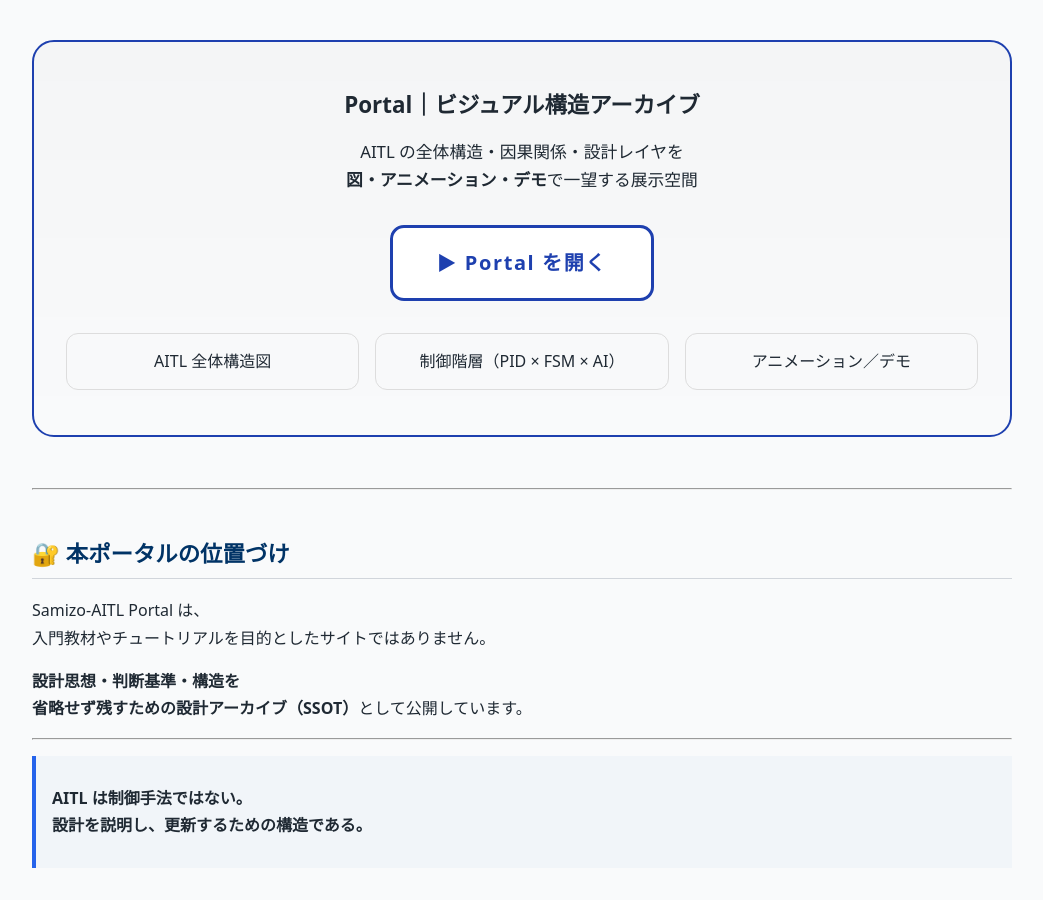
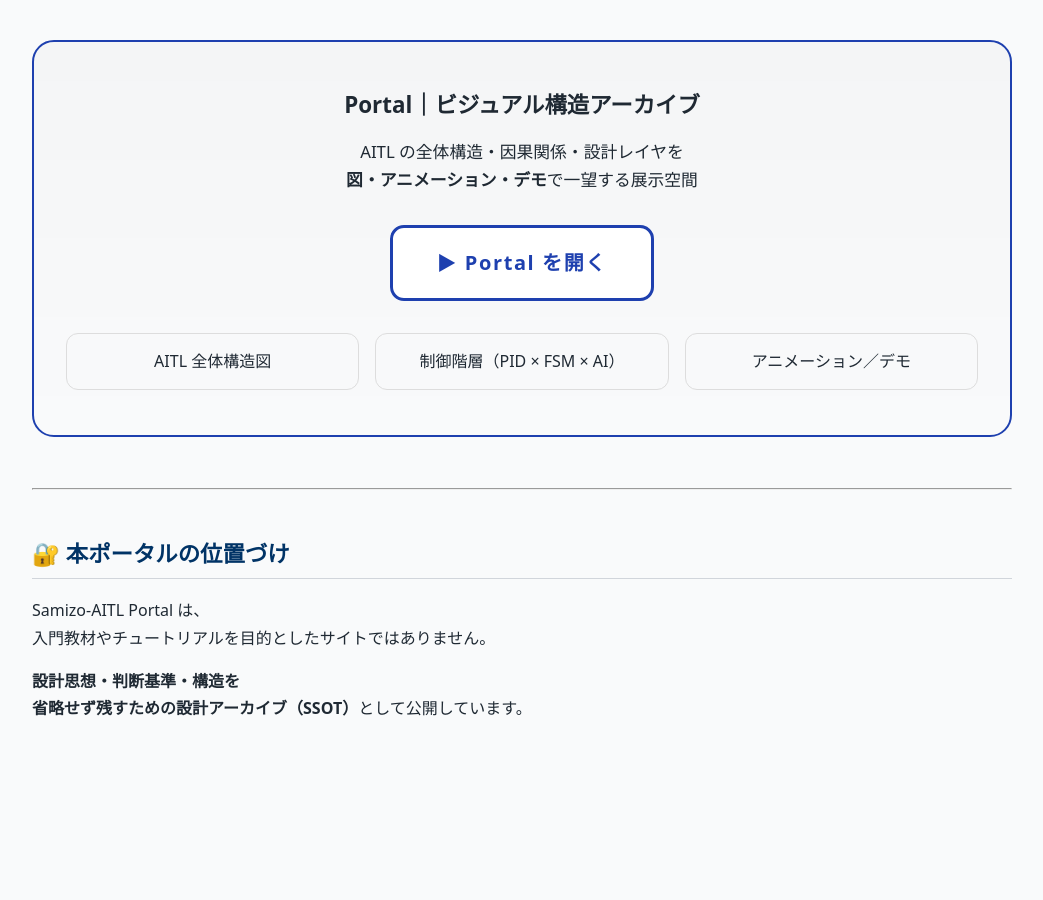
Before and after one commit to Samizo-AITL/Samizo-AITL.github.io, a Jekyll site: the page built from index.md, in a window 1280 px wide and 900 px high, scrolled down 1767 px. Shown: the whole window, without its empty margins (118-1161 px from the left). Built offline with Jekyll 4.4.1, drawn with Linux system fonts in a browser that asks for light colours; after the commit the page ends 2521 px from its top, so only the background shows below that.

Commit message:
Update index.md

```diff
--- a/index.md
+++ b/index.md
@@ -153,8 +153,3 @@ Samizo-AITL Portal は、
 
 **設計思想・判断基準・構造を
 省略せず残すための設計アーカイブ（SSOT）**として公開しています。
-
----
-
-> **AITL は制御手法ではない。**
-> **設計を説明し、更新するための構造である。**
```
